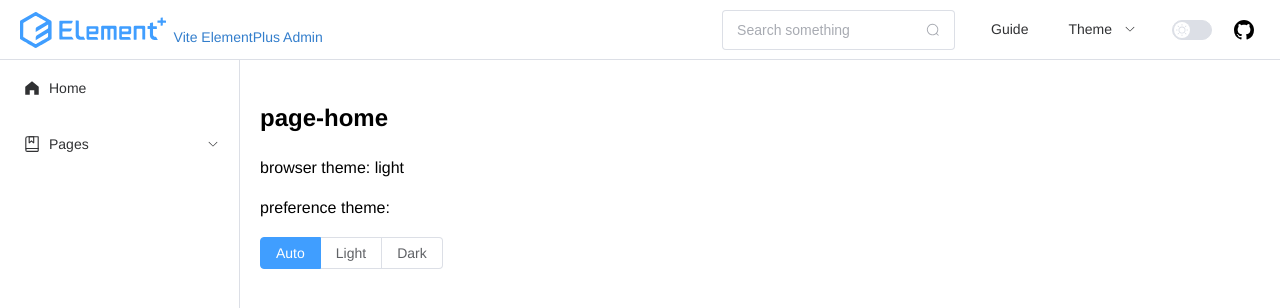
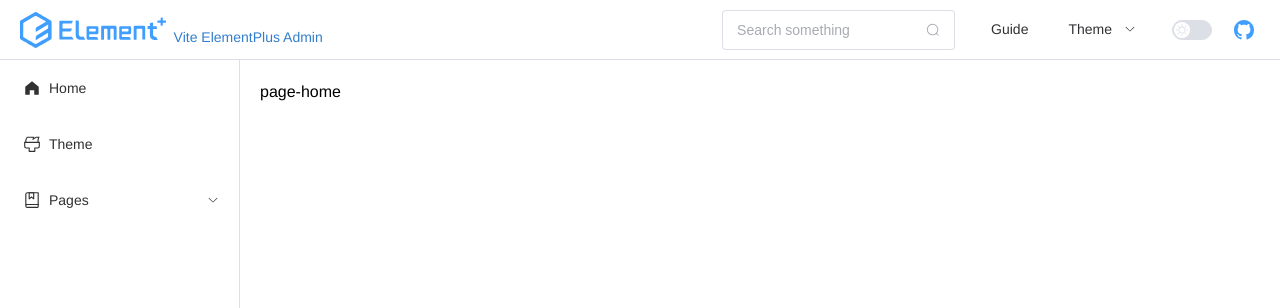
Before and after one commit to LearnShare/Vite-ElementPlus-Admin, a Vue app: page / in a window 1280 px wide. Shown: the top 308 px of the page. Built offline with nearby package versions, Linux system fonts and the light colour scheme.

Commit message:
feat: toggle nav menu collapse.

```diff
--- a/src/components/layouts/main/index.scss
+++ b/src/components/layouts/main/index.scss
@@ -11,6 +11,21 @@
 
   .el-aside {
     border-right: solid 1px var(--el-menu-border-color);
+
+    .collapse-btn {
+      opacity: 0;
+      position: fixed;
+      left: 48px;
+      top: 68px;
+      z-index: 2;
+      &:hover {
+        opacity: 1;
+      }
+      &.expand {
+        // TODO use variables
+        left: 224px;
+      }
+    }
   }
 
   .el-menu {
--- a/src/components/layouts/main/index.vue
+++ b/src/components/layouts/main/index.vue
@@ -5,8 +5,16 @@
         <page-header />
       </el-header>
       <el-container>
-        <el-aside width="240px">
-          <nav-menu />
+        <el-aside
+            :width="collapse ? 'auto' : '240px'">
+          <nav-menu
+              :collapse="collapse" />
+          <el-button
+              class="collapse-btn"
+              :class="collapse ? '' : 'expand'"
+              circle
+              @click.stop="toggleCollapse"
+              :icon="collapse ? IconExpand : IconFold" />
         </el-aside>
         <el-main>
           <router-view />
@@ -19,8 +27,23 @@
 <script
     setup
     lang="ts">
+import {
+  ref,
+} from 'vue';
+import {
+  Expand as IconExpand,
+  Fold as IconFold,
+} from '@element-plus/icons-vue';
+
 import PageHeader from './page-header/index.vue';
 import NavMenu from './nav-menu/index.vue';
+
+// TODO store data
+const collapse = ref(false);
+
+function toggleCollapse() {
+  collapse.value = !collapse.value;
+}
 </script>
 
 <style
--- a/src/components/layouts/main/nav-menu/index.vue
+++ b/src/components/layouts/main/nav-menu/index.vue
@@ -1,6 +1,8 @@
 <template>
   <el-menu
-      router>
+      router
+      :collapse="collapse"
+      :collapse-transition="false">
     <template
         v-for="item in routes"
         :key="item.path">
@@ -45,4 +47,8 @@
     setup
     lang="ts">
 import routes from '@/router/routes';
+
+defineProps<{
+  collapse?: boolean,
+}>();
 </script>
--- a/src/pages/home/index.vue
+++ b/src/pages/home/index.vue
@@ -1,62 +1,3 @@
 <template>
-  <div>
-    <h2>page-home</h2>
-    <p>browser theme: {{ theme }}</p>
-    <p>preference theme:</p>
-    <el-radio-group
-        v-model="preference.theme"
-        @change="updateTheme">
-      <el-radio-button
-          v-for="option in themeOptions"
-          :key="option.value"
-          :label="option.label"
-          :value="option.value" />
-    </el-radio-group>
-  </div>
+  <div>page-home</div>
 </template>
-
-<script setup>
-import {
-  onMounted,
-} from 'vue';
-
-import {
-  useTheme,
-  usePreference,
-} from '@/hooks';
-
-const themeOptions = [
-  {
-    label: 'Auto',
-    value: 'auto',
-  },
-  {
-    label: 'Light',
-    value: 'light',
-  },
-  {
-    label: 'Dark',
-    value: 'dark',
-  },
-];
-
-const {
-  theme,
-} = useTheme();
-
-const {
-  preference,
-} = usePreference();
-
-function updateTheme(value) {
-  const root = document.querySelector('html');
-
-  root.className = value === 'auto'
-    ? theme.value
-    : value;
-}
-
-onMounted(() => {
-  updateTheme(preference.value.theme);
-});
-</script>
--- /dev/null
+++ b/src/pages/theme/index.vue
@@ -0,0 +1,62 @@
+<template>
+  <div>
+    <p>browser theme: {{ theme }}</p>
+    <p>preference theme:</p>
+    <el-radio-group
+        v-model="preference.theme"
+        @change="updateTheme">
+      <el-radio-button
+          v-for="option in themeOptions"
+          :key="option.value"
+          :label="option.label"
+          :value="option.value" />
+    </el-radio-group>
+  </div>
+</template>
+
+<script setup>
+import {
+  onMounted,
+} from 'vue';
+
+import {
+  useTheme,
+  usePreference,
+} from '@/hooks';
+
+const themeOptions = [
+  {
+    label: 'Auto',
+    value: 'auto',
+  },
+  {
+    label: 'Light',
+    value: 'light',
+  },
+  {
+    label: 'Dark',
+    value: 'dark',
+  },
+];
+
+const {
+  theme,
+} = useTheme();
+
+const {
+  preference,
+} = usePreference();
+
+function updateTheme(value) {
+  const root = document.querySelector('html');
+
+  root.className = value === 'auto'
+    ? theme.value
+    : value;
+}
+
+// TODO set theme when app mounted
+onMounted(() => {
+  updateTheme(preference.value.theme);
+});
+</script>
--- a/src/router/routes.ts
+++ b/src/router/routes.ts
@@ -3,6 +3,7 @@ import {
 } from 'vue-router';
 import {
   HomeFilled as IconHomeFilled,
+  Brush as IconBrush,
   Collection as IconCollection,
   Monitor as IconMonitor,
   Film as IconFilm,
@@ -21,6 +22,16 @@ const routes: RouteRecord[] = [
       // menu icon
       icon: IconHomeFilled,
       // use a layout
+      layout: 'LayoutMain',
+    },
+  },
+  {
+    path: '/theme',
+    name: 'theme',
+    component: () => import('@/pages/theme/index.vue'),
+    meta: {
+      title: 'Theme',
+      icon: IconBrush,
       layout: 'LayoutMain',
     },
   },
```
Also changed, not shown: src/assets/icons/github.svg, 1 other file (tests, documents, lock files or other folders).
